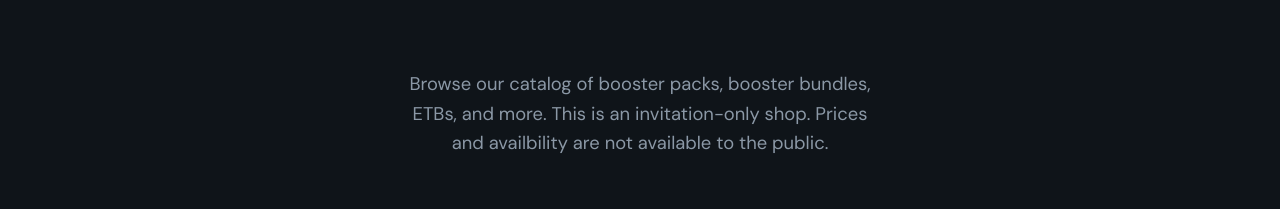
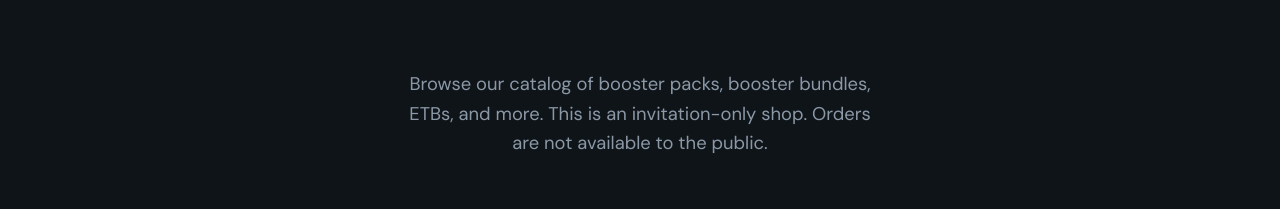
Before and after one commit to Jameson13B/Neon-Clubhouse, a React (Vite) app: page / in a window 1280 px wide. Shown: the part 344-553 px from the top of the page. Built offline with nearby package versions, Linux system fonts and the light colour scheme; no server answers.

Commit message:
Update HomePage.tsx

```diff
--- a/src/pages/HomePage.tsx
+++ b/src/pages/HomePage.tsx
@@ -53,8 +53,7 @@ export function HomePage() {
           }}
         >
           Browse our catalog of booster packs, booster bundles, ETBs, and more.
-          This is an invitation-only shop. Prices and availbility are not
-          available to the public.
+          This is an invitation-only shop. Orders are not available to the public.
         </p>
 
         <Link
```
